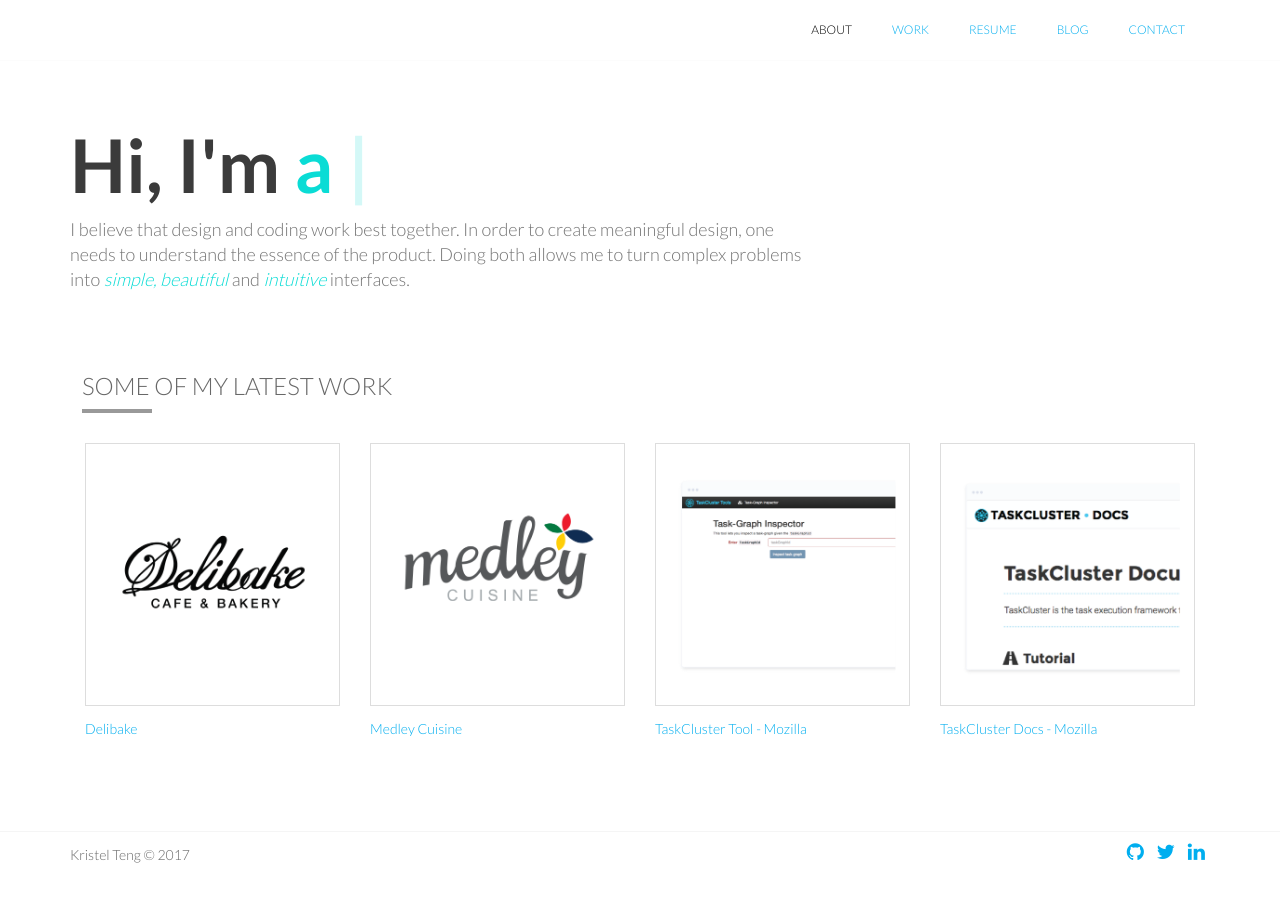
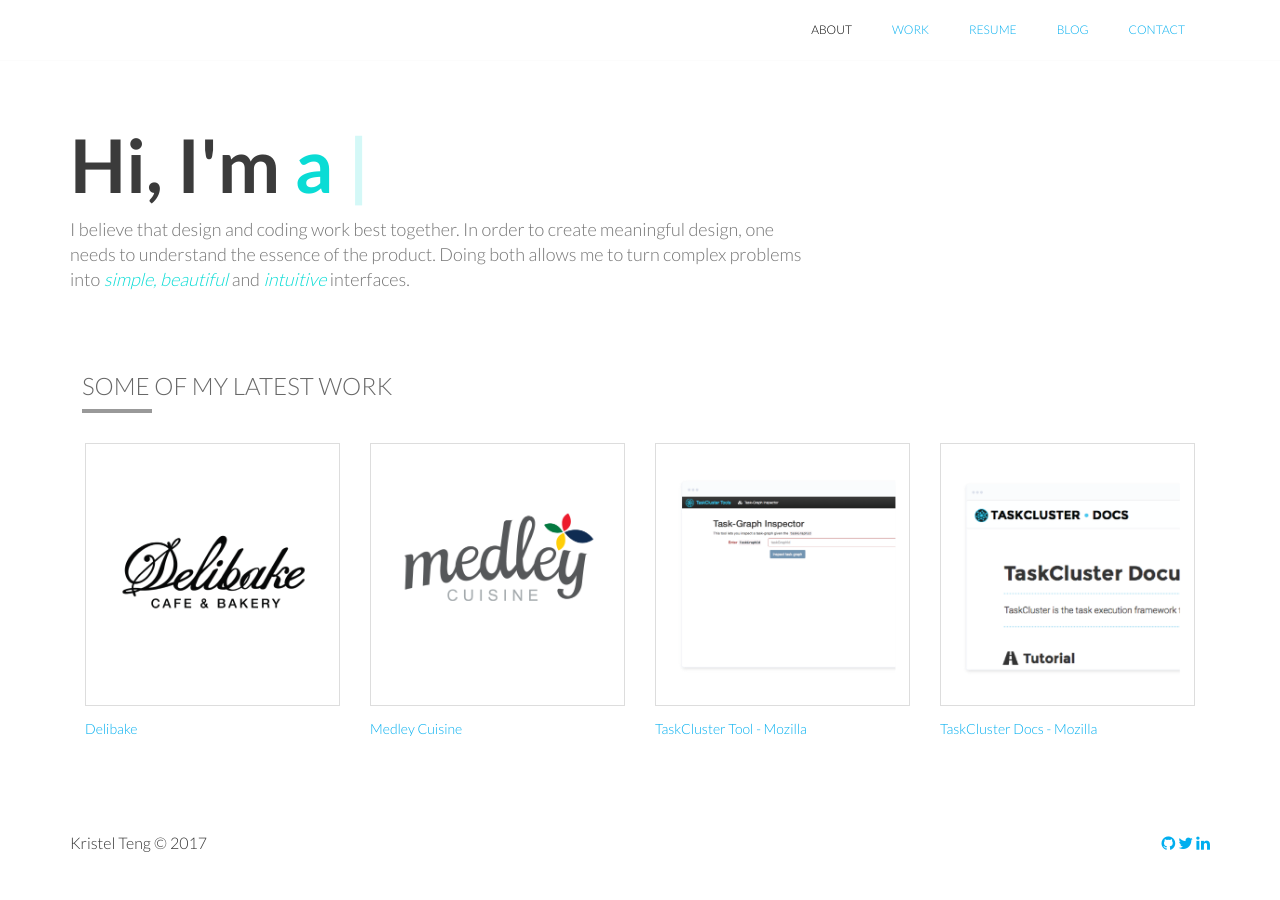
Before and after one commit to kristelteng/personal_site, a Jekyll site: the page built from index.html, in a window 1280 px wide. Built offline with Jekyll 4.4.1, drawn with Linux system fonts in a browser that asks for light colours.

Commit message:
add changes to style - footer stick at bottom

```diff
--- a/css/style.css
+++ b/css/style.css
@@ -4,6 +4,7 @@
 
 
 /*********** BASE ***********/
+
 body {
   font-size: 16px;
   line-height: 24px;
@@ -11,7 +12,18 @@
   height: auto !important;
   font-family: 'Lato', sans-serif;
   font-weight: 300;
+  min-height: 100%;
+  display: flex;
+  flex-direction: column;
+}
+
+html{
   height: 100%;
+}
+
+.content {
+  flex: 1;
+  margin-top: auto;
 }
 
 /*********** NAVIGATION ***********/
@@ -411,20 +423,23 @@
   font-weight: 400;
 }
 
+
 /*********** FOOTER ***********/
-footer {
+#footer {
   color: #000;
   border-top: 1px solid #f5f5f5;
+  padding-bottom: 10px;
 }
-footer .footer-below {
+
+#footer .footer-below {
   padding: 10px 0;
   background-color: #fff;
 }
-footer .copyright {
+#footer .copyright {
   color: #666666;
   font-size: 14px;
 }
-.social {
+#footer .social {
   font-size: 20px;
   padding-left: 5px;
   padding-right: 5px;
```
